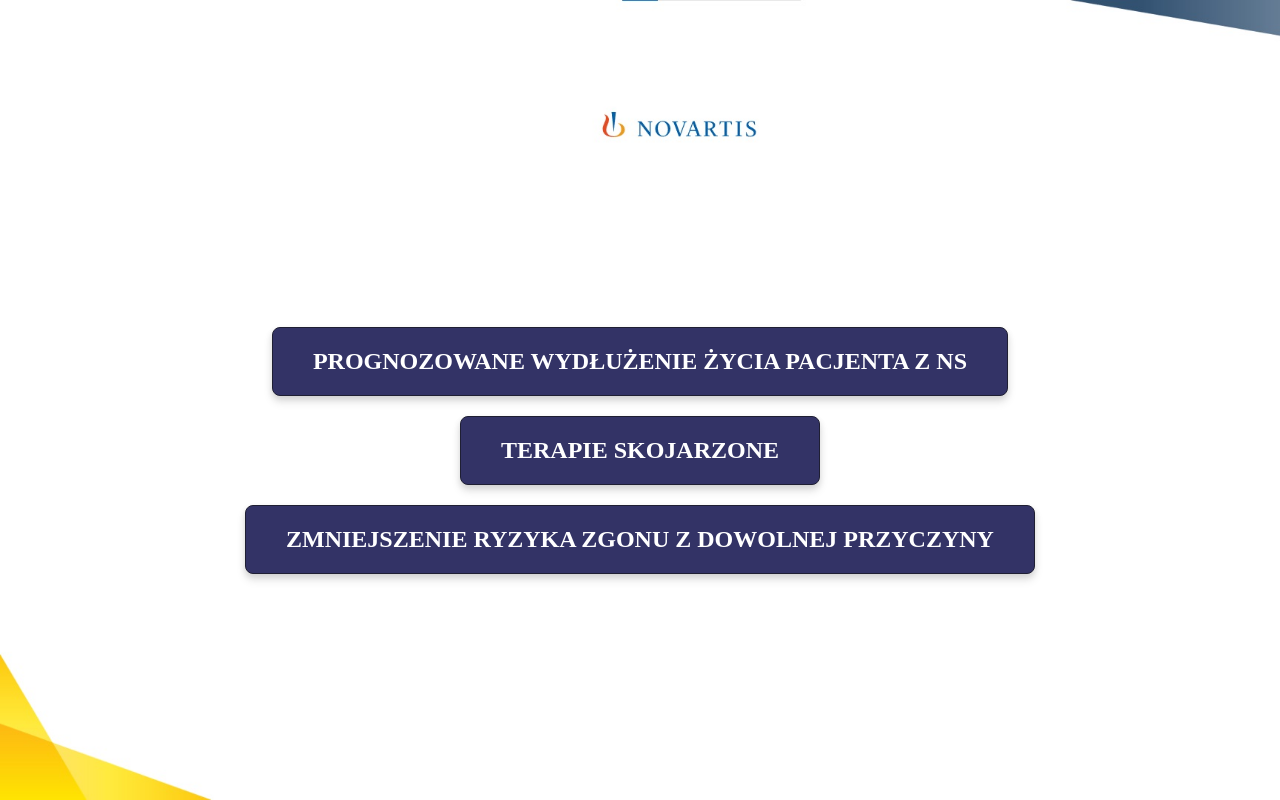
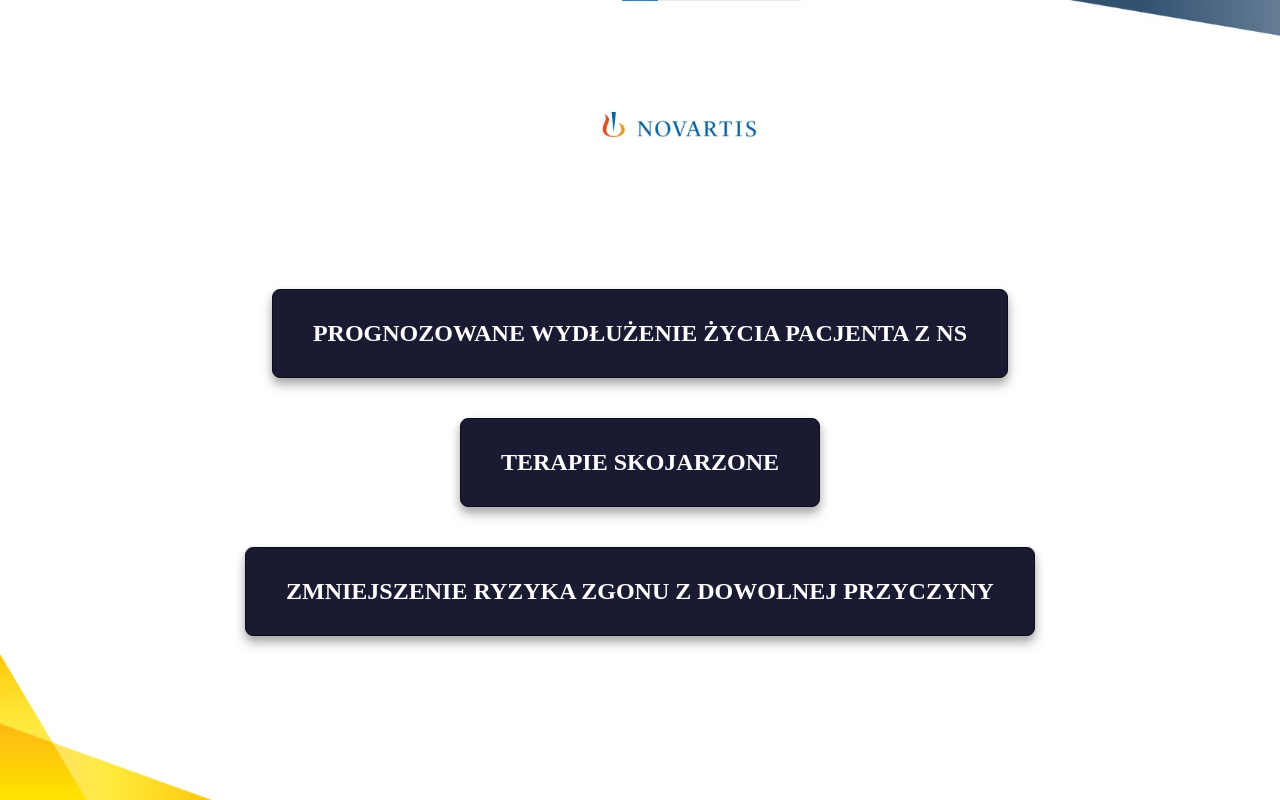
Before and after one commit to pablogood/NEVTS, a plain HTML site: page index.html in a window 1280 px wide. Drawn offline with Linux system fonts and the light colour scheme.

Commit message:
Update styles.css

```diff
--- a/styles.css
+++ b/styles.css
@@ -17,27 +17,27 @@ body {
   flex-direction: column;
   align-items: center;
   justify-content: center;
-  margin-top: 100px; /* Odstęp od góry */
+  margin-top: 125px; /* Odstęp od góry zwiększony o 25% */
 }
 
 .button {
-  background-color: #333366; /* Ciemnogranatowy */
+  background-color: #1A1A33; /* Ciemnogranatowy */
   color: #FFFFFF;
   font-size: 24px; /* Powiększenie tekstu */
   font-weight: bold; /* Pogrubiony tekst */
   text-transform: uppercase; /* Tekst w formie wielkich liter */
-  padding: 20px 40px; /* Większa odległość między tekstem a ramką */
-  border: 1px solid #1F1F33; /* Delikatna ramka granatowa */
+  padding: 30px 40px; /* Większa odległość między tekstem a ramką */
+  border: 1px solid #0D0D1A; /* Delikatna ramka granatowa */
   border-radius: 8px;
-  margin: 10px;
+  margin: 20px 10px; /* Odstępy góra/dół zwiększone o 25% */
   cursor: pointer;
   transition: background-color 0.3s ease, transform 0.2s ease, box-shadow 0.2s ease;
   text-decoration: none;
-  box-shadow: 0px 6px 10px rgba(0, 0, 0, 0.1), 0px 3px 6px rgba(0, 0, 0, 0.1); /* Efekt 3D */
+  box-shadow: 0px 8px 12px rgba(0, 0, 0, 0.2), 0px 4px 8px rgba(0, 0, 0, 0.2); /* Efekt 3D */
 }
 
 .button:hover {
-  background-color: #222244; /* Ciemniejszy granat przy najechaniu myszką */
+  background-color: #0D0D1A; /* Ciemniejszy granat przy najechaniu myszką */
   transform: scale(1.05); /* Lekki efekt powiększenia przy najechaniu */
-  box-shadow: 0px 8px 12px rgba(0, 0, 0, 0.2), 0px 4px 8px rgba(0, 0, 0, 0.2); /* Silniejszy efekt 3D */
+  box-shadow: 0px 10px 16px rgba(0, 0, 0, 0.3), 0px 5px 10px rgba(0, 0, 0, 0.3); /* Silniejszy efekt 3D */
 }
```
